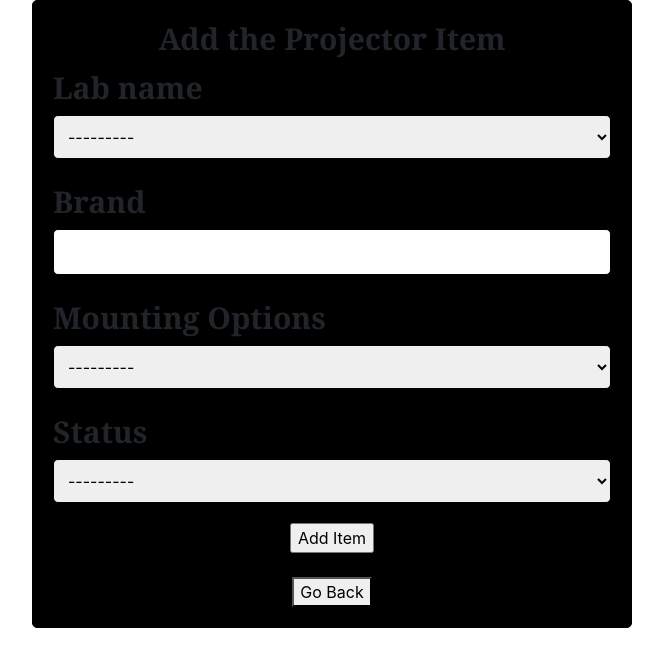
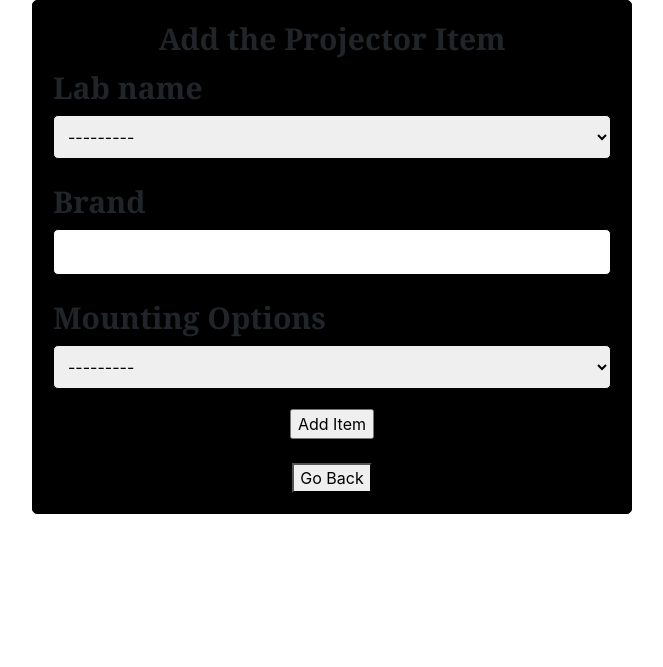
Before and after one commit to akashak421/dept_stock_maintenance, a Django app: page /add_item_form/15/ in a window 1280 px wide. Shown: the top 667 px of the page, without its empty margins (308-971 px from the left). Run offline with Django 3.2, Linux system fonts and the light colour scheme; data comes from the database, SQL or seed files in the repository; some libraries are stand-ins or nearby versions.

Commit message:
db update

```diff
--- a/homepage/forms.py
+++ b/homepage/forms.py
@@ -5,39 +5,39 @@
 class ChairForm(forms.ModelForm):
     class Meta:
         model = Chairs
-        fields = ['lab_name', 'category1', 'category2', 'category3', 'status']
+        fields = ['lab_name', 'armtype', 'material', 'rolltype']
 
 
 class TableForm(forms.ModelForm):
     class Meta:
         model = Tables
-        fields = ['lab_name', 'category1', 'category2', 'status']
+        fields = ['lab_name', 'category1', 'category2']
 
 class BoardForm(forms.ModelForm):
     class Meta:
         model = Board
-        fields = ['lab_name', 'category1', 'category2', 'category3','status']
+        fields = ['lab_name', 'category1', 'category2', 'category3']
 
 class CupBoardForm(forms.ModelForm):
     class Meta:
         model = Cupboard
-        fields = ['lab_name', 'category1', 'category2', 'category3','status']
+        fields = ['lab_name', 'category1', 'category2', 'category3']
 
 class KeyboardForm(forms.ModelForm):
     class Meta:
         model = Keyboard
-        fields = ['lab_name', 'category1', 'brand','status']
+        fields = ['lab_name', 'category1', 'brand']
 
 
 class MouseForm(forms.ModelForm):
     class Meta:
         model = Mouse
-        fields = ['lab_name', 'category1', 'brand','status']
+        fields = ['lab_name', 'category1', 'brand']
 
 class CameraForm(forms.ModelForm):
     class Meta:
         model = Camera
-        fields = ['lab_name', 'category1', 'brand','status']
+        fields = ['lab_name', 'category1', 'brand']
 
 
 #------------------form for electrical items------------
@@ -45,22 +45,22 @@
 class TubeLightForm(forms.ModelForm):
     class Meta:
         model = TubeLight
-        fields = ['lab_name','category1','status']
+        fields = ['lab_name','category1']
 
 class FanForm(forms.ModelForm):
     class Meta:
         model = Fan
-        fields = ['lab_name','category1','status']
+        fields = ['lab_name','category1']
 
 class CctvForm(forms.ModelForm):
     class Meta:
         model = Cctv
-        fields = ['lab_name','category1','category2','status']
+        fields = ['lab_name','category1','category2']
 
 class BiometricForm(forms.ModelForm):
     class Meta:
         model = Biometric
-        fields = ['lab_name','category1','brand','model','status']
+        fields = ['lab_name','category1','brand','model']
 
 
 #------------------------form of capital equipments--------------------
@@ -68,46 +68,46 @@
 class MonitorForm(forms.ModelForm):
     class Meta:
         model = Monitor
-        fields = ['lab_name','brand','model','status']
+        fields = ['lab_name','brand','model']
 
 class CpuForm(forms.ModelForm):
     class Meta:
         model = Cpu
-        fields = ['lab_name','brand','status']
+        fields = ['lab_name','brand']
 
 class Network_SwitchForm(forms.ModelForm):
     class Meta:
         model = Network_Switch
-        fields = ['lab_name','category1','category2','brand','status']
+        fields = ['lab_name','category1','category2','brand']
 
 #----------------------------form of miscelleneous------------------------
 
 class ProjectorForm(forms.ModelForm):
     class Meta:
         model = Projector
-        fields = ['lab_name','brand','Mounting_Options','status']
+        fields = ['lab_name','brand','Mounting_Options']
 
 class PrinterForm(forms.ModelForm):
     class Meta:
         model = Printer
-        fields = ['lab_name','brand','model','status']
+        fields = ['lab_name','brand','model']
 
 class SocketForm(forms.ModelForm):
     class Meta:
         model = Socket
-        fields = ['lab_name','category1','category2','category3','status']
+        fields = ['lab_name','category1','category2','category3']
 
 class Projector_ScreenForm(forms.ModelForm):
     class Meta:
         model = Projector_Screen
-        fields = ['lab_name','category1','brand','status']
+        fields = ['lab_name','category1','brand']
 
 class Extension_BoxForm(forms.ModelForm):
     class Meta:
         model = Extension_Box
-        fields = ['lab_name','category1','category2','category3','status']
+        fields = ['lab_name','category1','category2','category3']
 
 class Connecting_WireForm(forms.ModelForm):
     class Meta:
         model = Connecting_Wire
-        fields = ['lab_name','category1','quantity','status']
+        fields = ['lab_name','category1','quantity']
--- a/homepage/models.py
+++ b/homepage/models.py
@@ -31,24 +31,24 @@
     lab_name = models.CharField(max_length=20, choices=LAB_CHOICES)
 
     # Define choices for categories
-    CATEGORY1_CHOICES = (
+    ARM_CHOICES = (
         ('with_arm', 'With Arm'),
         ('without_arm', 'Without Arm'),
     )
-    CATEGORY2_CHOICES = (
+    MATERIAL_CHOICES = (
         ('steel', 'Steel'),
         ('plastic', 'Plastic'),
         ('wooden', 'Wooden'),
         ('fiber', 'Fiber'),
     )
-    CATEGORY3_CHOICES = (
+    ROLLING_CHOICES = (
         ('rolling', 'Rolling'),
         ('non_rolling', 'Non-Rolling'),
     )
 
-    category1 = models.CharField(max_length=20, choices=CATEGORY1_CHOICES)
-    category2 = models.CharField(max_length=20, choices=CATEGORY2_CHOICES)
-    category3 = models.CharField(max_length=20, choices=CATEGORY3_CHOICES)
+    armtype = models.CharField(max_length=20, choices=ARM_CHOICES)
+    material = models.CharField(max_length=20, choices=MATERIAL_CHOICES)
+    rolltype = models.CharField(max_length=20, choices=ROLLING_CHOICES)
 
     STATUS_CHOICES = (
         ('available', 'Available'),
--- a/homepage/templates/cclab.html
+++ b/homepage/templates/cclab.html
@@ -25,8 +25,6 @@
         <p>Number of Extension Boxes: {{ extension_box_count }}</p>
         <p>Number of Connecting Wires: {{ connecting_wire_count }}</p>
     </center>
-</center>
-<!-- lab_template.html -->
     <h1>{{ lab }} Lab</h1>
 
     <h2>Chair Counts:</h2>
--- a/homepage/views.py
+++ b/homepage/views.py
@@ -162,9 +162,9 @@
         # Count chairs for this combination
         count = Chairs.objects.filter(
             lab_name=lab,
-            category1=arm_category,
-            category2=material_category,
-            category3=rolling_category
+            armtype=arm_category,
+            material=material_category,
+            rolltype=rolling_category
         ).count()
 
         # Store the count in the dictionary with the combination as the key
```
Also changed, not shown: db.sqlite3.
